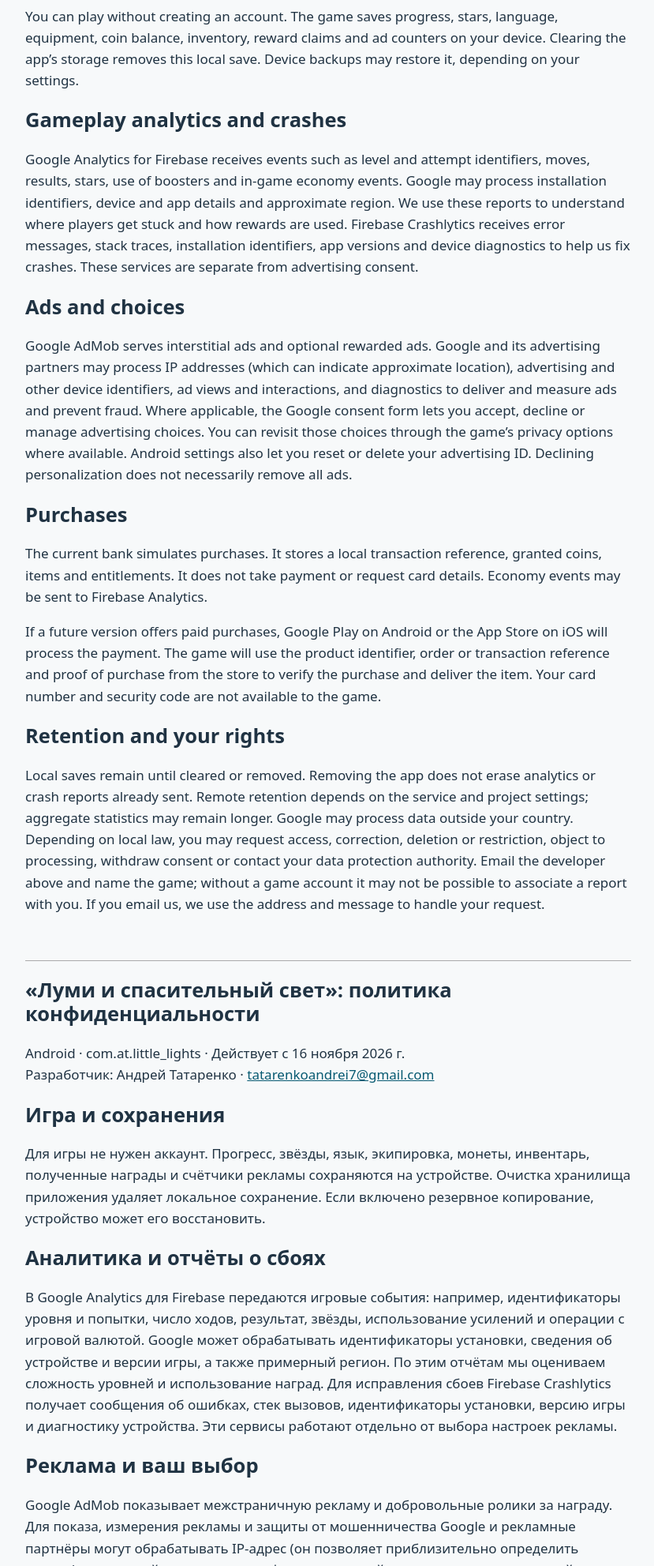
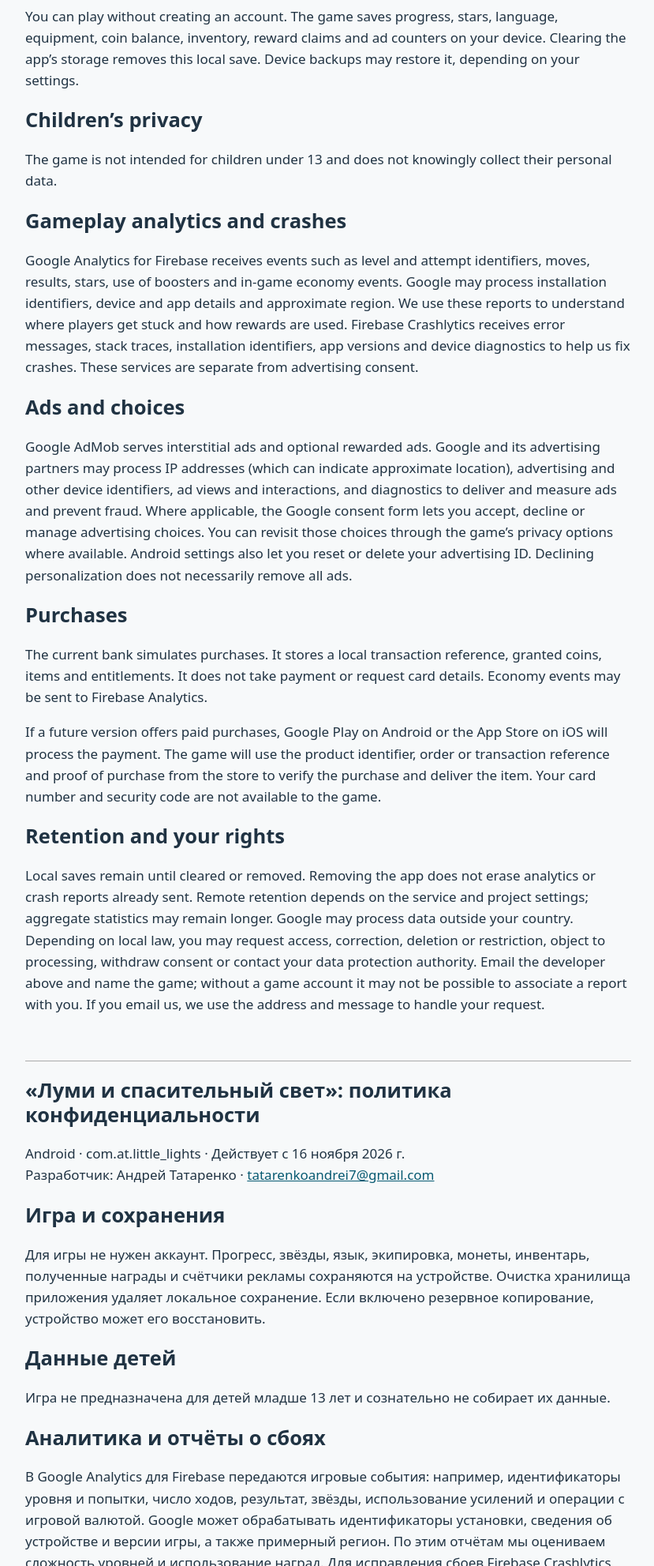
Before and after one commit to Andreiiy/little-coloring-privacy, a plain HTML site: page little-lights/index.html in a window 1280 px wide. Shown: the part 240-2223 px from the top of the page at 79% size, without its empty margins (224-1053 px from the left). Drawn offline with Linux system fonts and the light colour scheme.

Commit message:
State the under-13 audience policy for Lumi in both languages

```diff
--- a/little-lights/index.html
+++ b/little-lights/index.html
@@ -3,11 +3,13 @@
 <main><nav aria-label="Language"><a href="#en">English</a> · <a href="#ru" lang="ru">Русский</a></nav>
 <section id="en"><h1>Lumi and the Guiding Light: Privacy Policy</h1><p>Android · com.at.little_lights · Effective 16 November 2026<br>Developer: Andrei Tatarenko · <a href="mailto:tatarenkoandrei7@gmail.com">tatarenkoandrei7@gmail.com</a></p>
 <h2>Playing and saving</h2><p>You can play without creating an account. The game saves progress, stars, language, equipment, coin balance, inventory, reward claims and ad counters on your device. Clearing the app’s storage removes this local save. Device backups may restore it, depending on your settings.</p>
+<h2>Children’s privacy</h2><p>The game is not intended for children under 13 and does not knowingly collect their personal data.</p>
 <h2>Gameplay analytics and crashes</h2><p>Google Analytics for Firebase receives events such as level and attempt identifiers, moves, results, stars, use of boosters and in-game economy events. Google may process installation identifiers, device and app details and approximate region. We use these reports to understand where players get stuck and how rewards are used. Firebase Crashlytics receives error messages, stack traces, installation identifiers, app versions and device diagnostics to help us fix crashes. These services are separate from advertising consent.</p>
 <h2>Ads and choices</h2><p>Google AdMob serves interstitial ads and optional rewarded ads. Google and its advertising partners may process IP addresses (which can indicate approximate location), advertising and other device identifiers, ad views and interactions, and diagnostics to deliver and measure ads and prevent fraud. Where applicable, the Google consent form lets you accept, decline or manage advertising choices. You can revisit those choices through the game’s privacy options where available. Android settings also let you reset or delete your advertising ID. Declining personalization does not necessarily remove all ads.</p>
 <h2>Purchases</h2><p>The current bank simulates purchases. It stores a local transaction reference, granted coins, items and entitlements. It does not take payment or request card details. Economy events may be sent to Firebase Analytics.</p><p>If a future version offers paid purchases, Google Play on Android or the App Store on iOS will process the payment. The game will use the product identifier, order or transaction reference and proof of purchase from the store to verify the purchase and deliver the item. Your card number and security code are not available to the game.</p><h2>Retention and your rights</h2><p>Local saves remain until cleared or removed. Removing the app does not erase analytics or crash reports already sent. Remote retention depends on the service and project settings; aggregate statistics may remain longer. Google may process data outside your country. Depending on local law, you may request access, correction, deletion or restriction, object to processing, withdraw consent or contact your data protection authority. Email the developer above and name the game; without a game account it may not be possible to associate a report with you. If you email us, we use the address and message to handle your request.</p></section>
 <hr><section id="ru" lang="ru"><h1>«Луми и спасительный свет»: политика конфиденциальности</h1><p>Android · com.at.little_lights · Действует с 16 ноября 2026 г.<br>Разработчик: Андрей Татаренко · <a href="mailto:tatarenkoandrei7@gmail.com">tatarenkoandrei7@gmail.com</a></p>
 <h2>Игра и сохранения</h2><p>Для игры не нужен аккаунт. Прогресс, звёзды, язык, экипировка, монеты, инвентарь, полученные награды и счётчики рекламы сохраняются на устройстве. Очистка хранилища приложения удаляет локальное сохранение. Если включено резервное копирование, устройство может его восстановить.</p>
+<h2>Данные детей</h2><p>Игра не предназначена для детей младше 13 лет и сознательно не собирает их данные.</p>
 <h2>Аналитика и отчёты о сбоях</h2><p>В Google Analytics для Firebase передаются игровые события: например, идентификаторы уровня и попытки, число ходов, результат, звёзды, использование усилений и операции с игровой валютой. Google может обрабатывать идентификаторы установки, сведения об устройстве и версии игры, а также примерный регион. По этим отчётам мы оцениваем сложность уровней и использование наград. Для исправления сбоев Firebase Crashlytics получает сообщения об ошибках, стек вызовов, идентификаторы установки, версию игры и диагностику устройства. Эти сервисы работают отдельно от выбора настроек рекламы.</p>
 <h2>Реклама и ваш выбор</h2><p>Google AdMob показывает межстраничную рекламу и добровольные ролики за награду. Для показа, измерения рекламы и защиты от мошенничества Google и рекламные партнёры могут обрабатывать IP-адрес (он позволяет приблизительно определить регион), рекламный и другие идентификаторы устройства, просмотры, взаимодействия с объявлениями и технические сведения. В регионах, где это предусмотрено, форма Google позволяет согласиться, отказаться или настроить выбор. Его можно пересмотреть в настройках конфиденциальности игры, когда эта опция доступна. Рекламный идентификатор также можно сбросить или удалить в настройках Android. Отказ от персонализации не обязательно отключает всю рекламу.</p>
 <h2>Покупки</h2><p>В текущей версии банк имитирует покупки. Игра сохраняет на устройстве номер операции, начисленные монеты, предметы и права на бонусы. Оплата не проводится, данные карты не запрашиваются. Сведения об игровых операциях могут передаваться в Firebase Analytics.</p><p>Если в будущей версии появятся платные покупки, оплату будет проводить Google Play на Android или App Store на iOS. Для проверки покупки и выдачи товара игра будет использовать идентификатор товара, номер заказа или операции и подтверждение покупки от магазина. Номер карты и код безопасности игре недоступны.</p><h2>Сроки хранения и ваши права</h2><p>Локальное сохранение остаётся до очистки или удаления. Удаление игры не стирает ранее переданные отчёты. Срок хранения у Google зависит от сервиса и настроек проекта; сводная статистика может храниться дольше. Обработка может происходить за пределами вашей страны. В зависимости от применимого закона вы можете запросить доступ, исправление, удаление или ограничение обработки, возразить против обработки, отозвать согласие или обратиться в местный надзорный орган. Напишите разработчику по адресу выше и укажите название игры. Без игрового аккаунта связать конкретный отчёт с вами удаётся не всегда. Адрес и текст письма мы используем для ответа на ваш запрос.</p></section>
```
